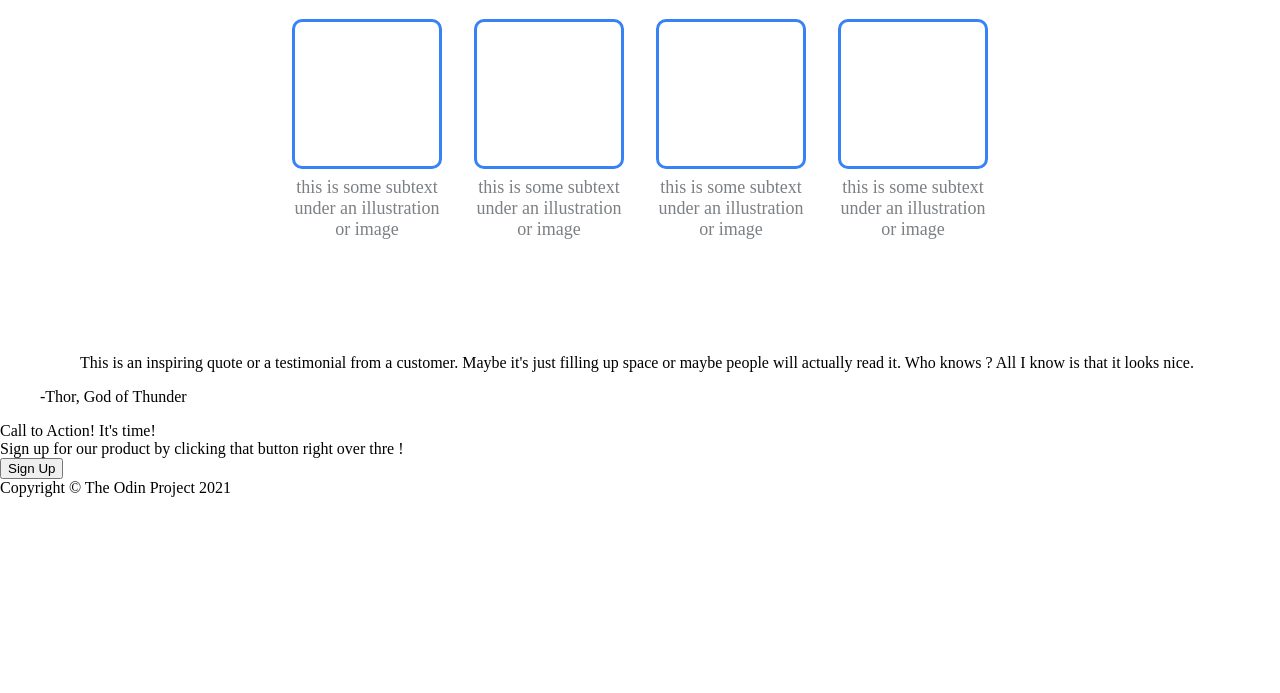
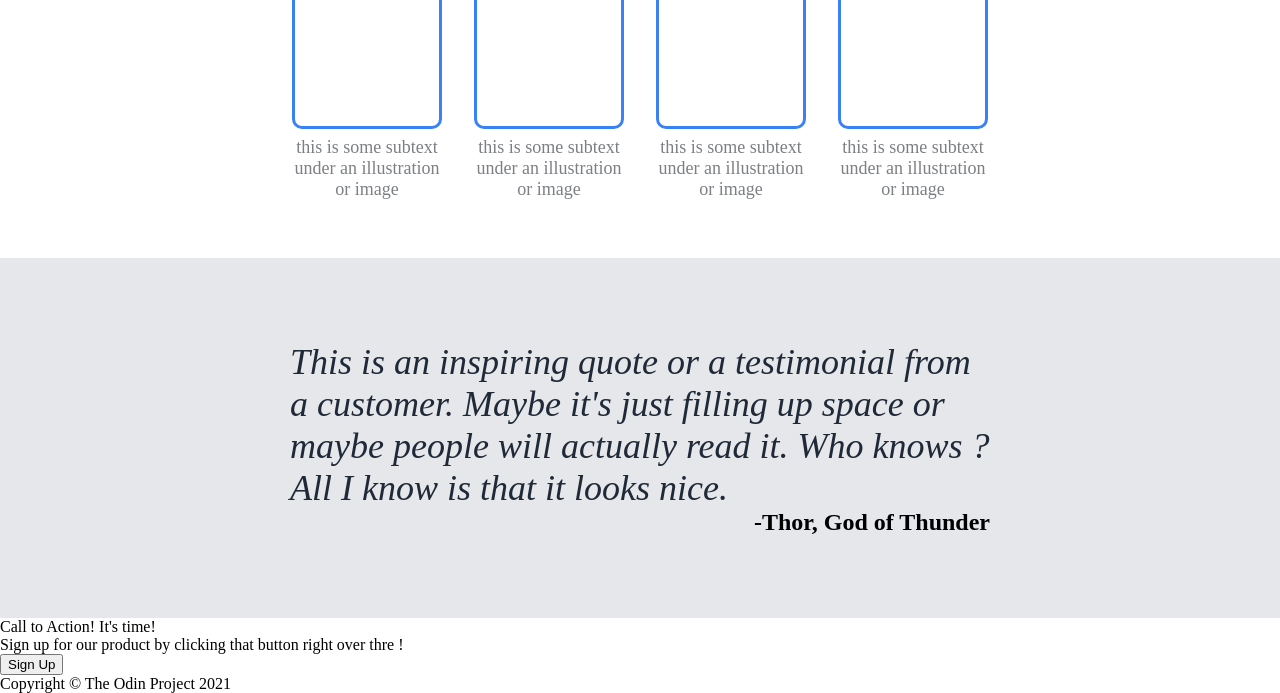
Before and after one commit to imvot/flex-landing-page, a plain HTML site: page index.html in a window 1280 px wide. Shown: the part 622-1315 px from the top of the page. Before the commit the page ends 1119 px from the top, so only its background shows below. Drawn offline with Linux system fonts and the light colour scheme.

Commit message:
Add quote component css
Added a container around the quote in html
Added styles for the quote section

```diff
--- a/index.html
+++ b/index.html
@@ -50,10 +50,12 @@
             </div>
         </div>
     </div>
-    <figure class="quote">
+    <div class="quote">
+    <figure class="quote-container">
         <blockquote class="quote-text">This is an inspiring quote or a testimonial from a customer. Maybe it's just filling up space or maybe people will actually read it. Who knows ? All I know is that it looks nice.</blockquote>
         <figcaption class="quote-author">-Thor, God of Thunder</figcaption>
     </figure>
+    </div>
     <div class="callToAction">
         <div class="callToAction-container">
             <div class="callToAction-infoContainer">
--- a/style.css
+++ b/style.css
@@ -5,6 +5,7 @@
     --light-main-text-color: var(--dark-background-color);
     --light-secondary-text-color: #7c8084;
     --button-color: #3882F6;
+    --quote-background-color: var(--dark-secondary-text-color);
 }
 
 * {
@@ -105,7 +106,7 @@ body {
     justify-content: center;
     align-items: center;
     flex-direction: column;
-    height: 500px;
+    height: 420px;
 }
 
 .info-cells {
@@ -140,3 +141,30 @@ body {
     border-radius: 10px;
     margin: 8px 0;
 }
+
+.quote {
+    background-color: var(--quote-background-color);
+    height: 360px;
+    display: flex;
+    justify-content: center;
+    align-items: center;
+}
+
+.quote-container {
+    margin: 0;
+    width: 700px;
+}
+
+.quote-text {
+    margin: 0;
+    font-size: 36px;
+    font-weight: lighter;
+    font-style: italic;
+    color: var(--light-main-text-color);
+}
+
+.quote-author {
+    font-weight: bolder;
+    text-align: right;
+    font-size: 24px;
+}
```
